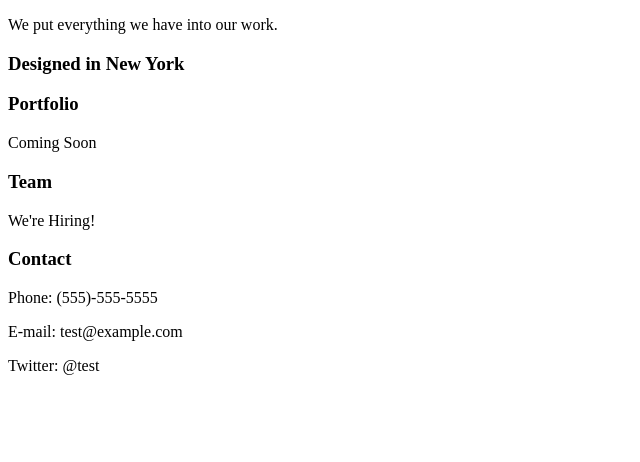
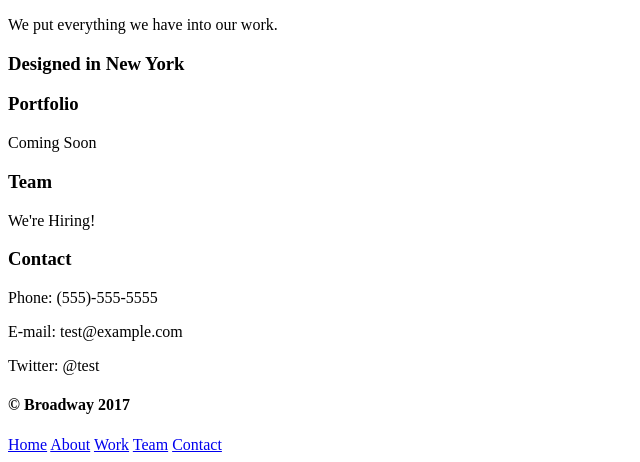
Before and after one commit to JiddieBoom/broadway, a plain HTML site: page index.html in a window 1280 px wide. Shown: the part 1443-1905 px from the top of the page, without its empty margins (0-640 px from the left). Before the commit the page ends 1834 px from the top, so only its background shows below. Drawn offline with Linux system fonts and the light colour scheme.

Commit message:
add footer section

```diff
--- a/index.html
+++ b/index.html
@@ -42,5 +42,17 @@
       <p>Phone: (555)-555-5555</p>
       <p>E-mail: test@example.com</p>
       <p>Twitter: @test</p>
+    </div>
+<!--footer section-->
+    <div>
+      <h4>&copy Broadway 2017</h4>
+      <nav>
+        <a href ="#home">Home</a>
+        <a href ="#process">About</a>
+        <a href ="#work">Work</a>
+        <a href ="#team">Team</a>
+        <a href ="#contact">Contact</a>
+      </nav>
+    </div>
   </body>
 </html>
```
Lines whose indentation alone changed are shown as unchanged.
